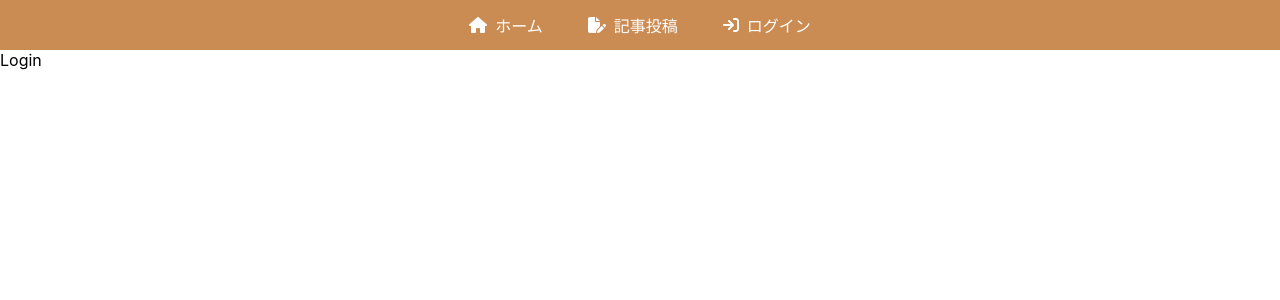
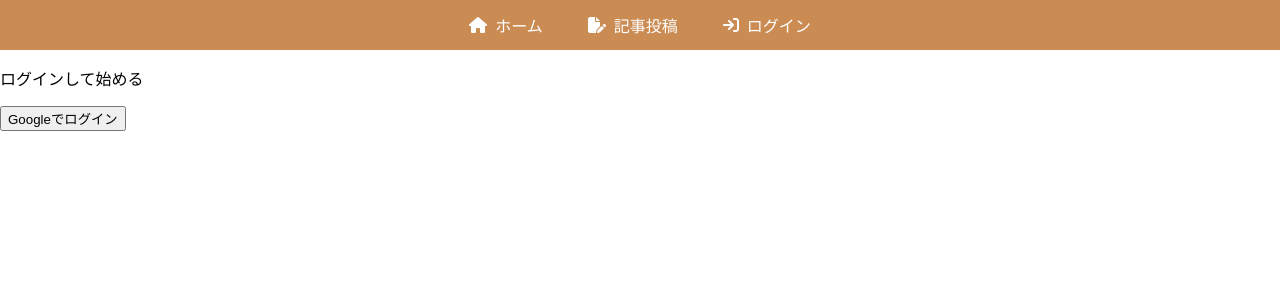
Before and after one commit to kitakaze-riku/blog-with-react-and-firebase, a React (Create React App) app: page /login in a window 1280 px wide. Shown: the top 300 px of the page. Built offline with nearby package versions, Linux system fonts and the light colour scheme.

Commit message:
✨ Googleログイン機能の実装

```diff
--- a/src/components/Login.js
+++ /dev/null
@@ -1,9 +0,0 @@
-import React from 'react'
-
-const Login = () => {
-  return (
-    <div>Login</div>
-  )
-}
-
-export default Login
--- /dev/null
+++ b/src/components/Login.jsx
@@ -0,0 +1,21 @@
+import { signInWithPopup } from 'firebase/auth';
+import React from 'react'
+import { auth, provider } from '../firebase';
+
+const Login = () => {
+
+  const loginInwithGoogle = () => {
+    // Googleでログイン
+    signInWithPopup(auth,provider).then((result)=> {
+
+    });
+  }
+  return (
+    <div>
+      <p>ログインして始める</p>
+      <button onClick={loginInwithGoogle}>Googleでログイン</button>
+    </div>
+  )
+}
+
+export default Login
--- a/src/firebase.js
+++ b/src/firebase.js
@@ -14,6 +14,7 @@ const firebaseConfig = {
 
 // Initialize Firebase
 const app = initializeApp(firebaseConfig);
+// google認証に使うのは auth と probider
 const auth = getAuth(app);
 const provider = new GoogleAuthProvider();
 const db = getFirestore(app);
```
